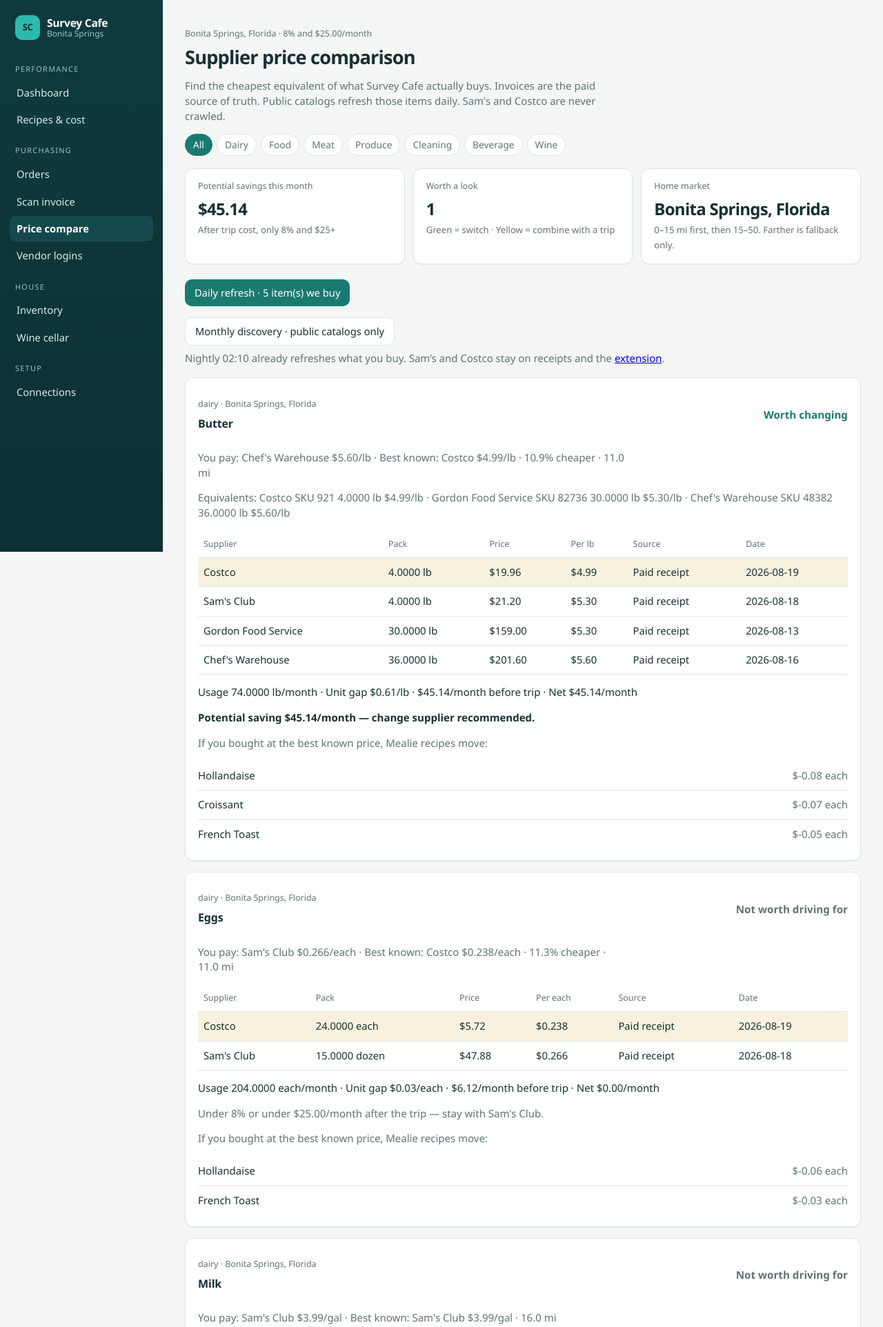
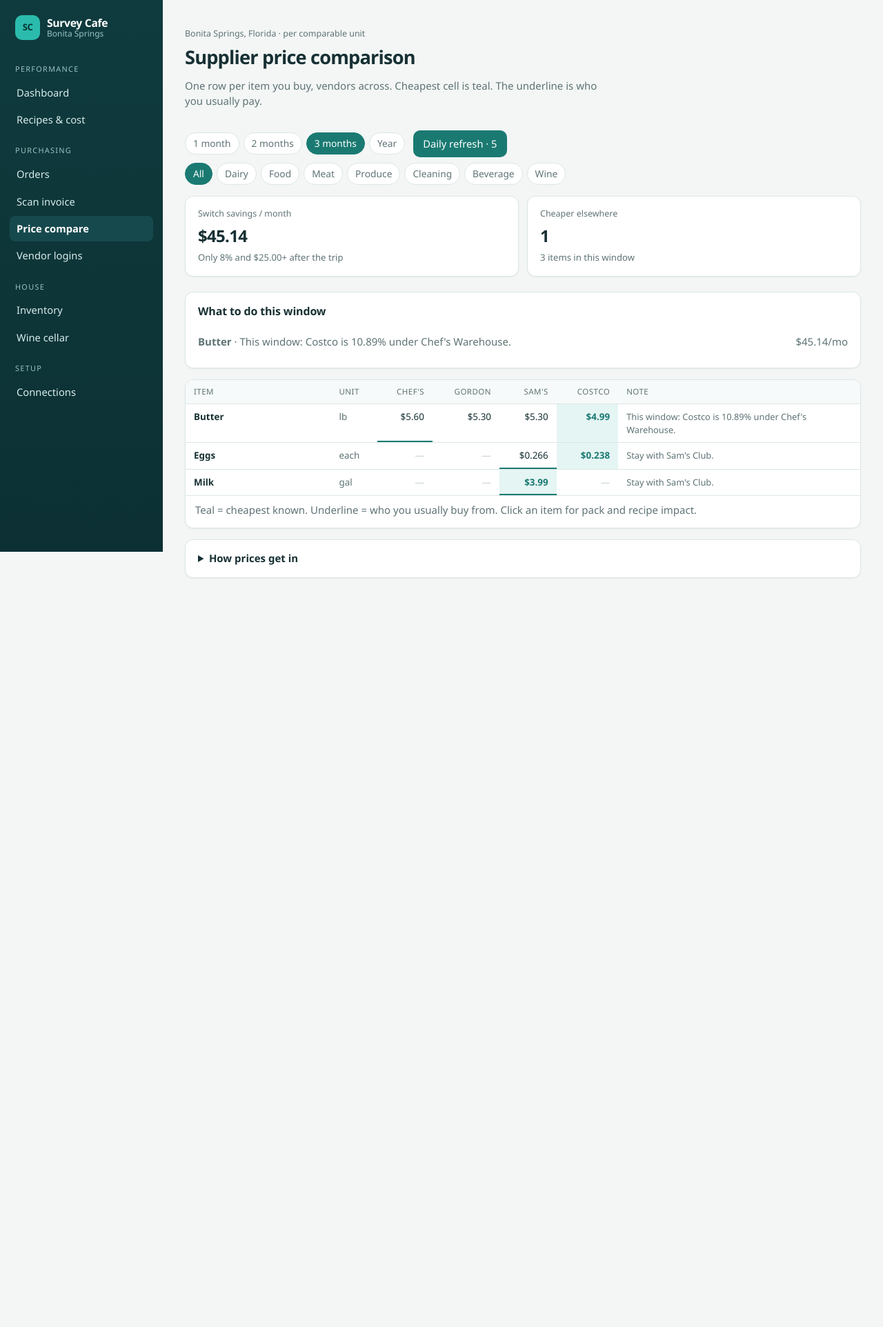
Before and after one commit to paulcrepin76-star/c, a FastAPI app: page /purchasing in a window 1280 px wide. Shown: the top 1924 px of the page at 69% size. After the commit the page ends 838 px from the top, so only its background shows below. Run offline with FastAPI, Linux system fonts and the light colour scheme.

Commit message:
Turn price compare into a compact vendor grid.
Items you buy sit in A–Z rows, stores are columns, and 1 / 2 / 3 month plus year pills filter the quotes. A short note flags when another vendor was cheaper this window or earlier in the year.

Co-authored-by: paulcrepin76-star <paulcrepin76-star@users.noreply.github.com>

```diff
--- a/apps/resto-core/app/main.py
+++ b/apps/resto-core/app/main.py
@@ -14,7 +14,7 @@ from app.connect_routes import router as connect_router
 from app.db import Base, SessionLocal, engine
 from app.matching import match_sellables
 from app.paperless_hook import ensure_paperless_sync_workflow
-from app.purchasing import backfill_purchase_prices, ensure_purchasing
+from app.purchasing import backfill_purchase_prices, ensure_purchasing, vendor_short
 from app.catalog import ensure_catalog_suppliers
 from app.collector import source_label
 from app.schema import ensure_schema
@@ -40,6 +40,7 @@ def _unit_cost(value) -> str:
 
 templates.env.filters["unitcost"] = _unit_cost
 templates.env.filters["sourcelabel"] = source_label
+templates.env.filters["vendorshort"] = vendor_short
 
 
 @asynccontextmanager
--- a/apps/resto-core/app/static/style.css
+++ b/apps/resto-core/app/static/style.css
@@ -292,6 +292,53 @@ code {
 .badge-maybe { color: #9a6b12; font-size: 0.95rem; }
 .badge-stay { color: var(--muted); font-size: 0.95rem; }
 .empty-chart { color: var(--muted); padding: 48px 12px; text-align: center; }
+.toolbar { display: flex; flex-wrap: wrap; gap: 12px; align-items: center; justify-content: flex-end; }
+.compact-kpis { margin-top: 16px; }
+.tips { margin-top: 8px; }
+.compare-card { padding: 0; overflow: hidden; }
+.compare-wrap { overflow-x: auto; }
+.compare { width: 100%; border-collapse: collapse; font-size: 0.84rem; margin: 0; }
+.compare th, .compare td {
+  text-align: left;
+  padding: 9px 12px;
+  border-bottom: 1px solid var(--line);
+  vertical-align: top;
+}
+.compare thead th {
+  font-size: 0.72rem;
+  letter-spacing: 0.04em;
+  text-transform: uppercase;
+  background: #f7fafa;
+  position: sticky;
+  top: 0;
+}
+.compare th.vendor, .compare td.cost { text-align: right; font-variant-numeric: tabular-nums; }
+.compare td.item, .compare th.item {
+  position: sticky;
+  left: 0;
+  background: #fff;
+  min-width: 168px;
+  z-index: 1;
+}
+.compare thead th.item { background: #f7fafa; z-index: 2; }
+.compare td.item { font-weight: 600; }
+.compare td.item summary { cursor: pointer; list-style: none; }
+.compare td.item summary::-webkit-details-marker { display: none; }
+.compare td.item details p { margin: 8px 0 0; font-weight: 400; }
+.compare td.best { background: var(--accent-soft); color: var(--accent); font-weight: 700; }
+.compare td.you:not(.empty) { box-shadow: inset 0 -2px 0 var(--accent); }
+.compare td.empty { color: #c5d0cf; }
+.compare td.note {
+  color: var(--muted);
+  font-size: 0.8rem;
+  white-space: normal;
+  min-width: 220px;
+  max-width: 280px;
+}
+.legend { padding: 10px 14px 14px; margin: 0; }
+.collectors-details { margin-top: 16px; }
+.collectors-details summary { cursor: pointer; font-weight: 650; }
+.collectors-details .wide { margin-top: 12px; }
 @media (max-width: 980px) {
   body.app { grid-template-columns: 1fr; }
   .sidebar {
--- a/apps/resto-core/app/templates/base.html
+++ b/apps/resto-core/app/templates/base.html
@@ -7,7 +7,7 @@
   <meta name="apple-mobile-web-app-title" content="Survey Cafe">
   <meta name="theme-color" content="#0f3b3e">
   <title>{% block title %}Survey Cafe{% endblock %}</title>
-  <link rel="stylesheet" href="/static/style.css?v=4">
+  <link rel="stylesheet" href="/static/style.css?v=5">
 </head>
 <body class="app">
   <aside class="sidebar">
--- a/apps/resto-core/app/templates/purchasing.html
+++ b/apps/resto-core/app/templates/purchasing.html
@@ -1,156 +1,128 @@
 {% extends "base.html" %}
-{% block title %}Purchasing{% endblock %}
+{% block title %}Price compare{% endblock %}
 {% block content %}
-<p class="eyebrow">{{ board.market }} · {{ board.gap_pct_threshold }}% and {{ board.stay_threshold | money }}/month</p>
+{% set period_label = {30: '1 month', 60: '2 months', 90: '3 months', 365: 'Year'} %}
+<div class="page-head">
+  <div>
+    <p class="eyebrow">{{ board.market }} · per comparable unit</p>
     <h1>Supplier price comparison</h1>
-<p class="lede">Find the cheapest equivalent of what Survey Cafe actually buys. Invoices are the paid source of truth. Public catalogs refresh those items daily. Sam's and Costco are never crawled.</p>
+    <p class="lede">One row per item you buy, vendors across. Cheapest cell is teal. The underline is who you usually pay.</p>
+  </div>
+  <div class="toolbar">
+    <nav class="period" aria-label="Date range">
+      {% for n in compare_days %}
+      <a href="/purchasing?days={{ n }}{% if board.category %}&amp;category={{ board.category }}{% endif %}" class="{% if board.days == n %}on{% endif %}">{{ period_label.get(n, n) }}</a>
+      {% endfor %}
+    </nav>
+    <form method="post" action="/purchasing/scan" class="inline">
+      <input type="hidden" name="mode" value="refresh">
+      <input type="hidden" name="days" value="{{ board.days }}">
+      <input type="hidden" name="category" value="{{ board.category }}">
+      <button type="submit" class="btn">Daily refresh · {{ relevant_count }}</button>
+    </form>
+  </div>
+</div>
 {% if flash_ok %}<div class="flash ok">{{ flash_ok }}</div>{% endif %}
 {% if flash_err %}<div class="flash err">{{ flash_err }}</div>{% endif %}
 
 <nav class="period" aria-label="Category">
-  <a href="/purchasing" class="{% if not board.category %}on{% endif %}">All</a>
+  <a href="/purchasing?days={{ board.days }}" class="{% if not board.category %}on{% endif %}">All</a>
   {% for name in categories %}
     {% if name %}
-    <a href="/purchasing?category={{ name }}" class="{% if board.category == name %}on{% endif %}">{{ name | capitalize }}</a>
+    <a href="/purchasing?days={{ board.days }}&amp;category={{ name }}" class="{% if board.category == name %}on{% endif %}">{{ name | capitalize }}</a>
     {% endif %}
   {% endfor %}
 </nav>
 
-<section class="kpis">
+<section class="kpis compact-kpis">
   <article>
-    <span>Potential savings this month</span>
+    <span>Switch savings / month</span>
     <strong>{{ board.monthly_total | money }}</strong>
-    <em>After trip cost, only 8% and $25+</em>
+    <em>Only 8% and {{ board.stay_threshold | money }}+ after the trip</em>
   </article>
   <article>
-    <span>Worth a look</span>
+    <span>Cheaper elsewhere</span>
     <strong>{{ board.cheaper_elsewhere }}</strong>
-    <em>Green = switch · Yellow = combine with a trip</em>
-  </article>
-  <article>
-    <span>Home market</span>
-    <strong>{{ board.market }}</strong>
-    <em>0–15 mi first, then 15–50. Farther is fallback only.</em>
+    <em>{{ board.cards | length }} items in this window</em>
   </article>
 </section>
 
-<form method="post" action="/purchasing/scan" class="inline" style="margin-bottom: 16px;">
-  <input type="hidden" name="mode" value="refresh">
-  <button type="submit" class="btn">Daily refresh · {{ relevant_count }} item(s) we buy</button>
-</form>
-<form method="post" action="/purchasing/scan" class="inline" style="margin-bottom: 16px;">
-  <input type="hidden" name="mode" value="discovery">
-  <button type="submit" class="btn secondary">Monthly discovery · public catalogs only</button>
-  <span class="muted">Nightly 02:10 already refreshes what you buy. Sam’s and Costco stay on receipts and the <a href="/collector">extension</a>{% if sams_connected %} — Sam’s is connected for invoices, not for crawling{% endif %}.</span>
-</form>
+{% if board.tips %}
+<div class="card tips">
+  <h2>What to do this window</h2>
+  <ul class="plain">
+    {% for card in board.tips %}
+    <li>
+      <span><b>{{ card.product.name }}</b> · {{ card.hint }}</span>
+      <span>{{ card.net | money }}/mo</span>
+    </li>
+    {% endfor %}
+  </ul>
+</div>
+{% endif %}
 
 {% if not board.cards %}
 <div class="card">
-  <h2>Waiting on comparable packs</h2>
-  <p>Photograph a Chef's / Sam's invoice, or install the collector extension and search butter on Sam's while you are logged in.</p>
-  <p><a class="btn" href="/invoices/scan">Photograph an invoice</a> <a class="btn secondary" href="/collector">Install collector</a></p>
+  <h2>No comparable packs in this window</h2>
+  <p>Photograph a Chef’s / Sam’s invoice, or open vendor logins so prices can fill in.</p>
+  <p><a class="btn" href="/invoices/scan">Scan invoice</a> <a class="btn secondary" href="/collector">Vendor logins</a></p>
 </div>
-{% endif %}
-
-{% for card in board.cards %}
-<article class="card">
-  <div class="row-head">
-    <div>
-      <p class="eyebrow">{{ card.product.purchasing_category or card.product.category }} · {{ card.market_label }}</p>
-      <h2>{{ card.product.name }}</h2>
-    </div>
-    {% if card.trip_class == "go" %}
-      <strong class="badge-switch">Worth changing</strong>
-    {% elif card.trip_class == "maybe" %}
-      <strong class="badge-maybe">Maybe — combine with a trip</strong>
 {% else %}
-      <strong class="badge-stay">Not worth driving for</strong>
-    {% endif %}
-  </div>
-  <p class="lede">
-    You pay: {{ card.current.supplier.name if card.current.supplier else "Unknown" }}
-    {{ card.current.unit_cost_compare | unitcost }}/{{ card.compare_unit }}
-    {% if card.current.source != "invoice" %}<em>({{ card.current.source | sourcelabel }})</em>{% endif %}
-    · Best known: {{ card.cheapest.supplier.name if card.cheapest.supplier else "Unknown" }}
-    {{ card.cheapest.unit_cost_compare | unitcost }}/{{ card.compare_unit }}
-    {% if card.gap > 0 %}
-    · {{ card.gap_pct | pct }} cheaper
-    {% endif %}
-    {% if card.miles and card.miles > 0 %}
-    · {{ card.miles }} mi
-    {% endif %}
-  </p>
-  {% if card.equivalents %}
-  <p class="muted">
-    Equivalents:
-    {% for eq in card.equivalents %}
-      {{ eq.supplier }}{% if eq.sku %} SKU {{ eq.sku }}{% endif %}
-      {% if eq.pack %} {{ eq.pack }}{% endif %}
-      {% if eq.unit_cost %} {{ eq.unit_cost | unitcost }}/{{ card.compare_unit }}{% endif %}{% if not loop.last %} · {% endif %}
-    {% endfor %}
-  </p>
-  {% endif %}
-  <table class="wide">
+<div class="card compare-card">
+  <div class="compare-wrap">
+    <table class="compare">
       <thead>
         <tr>
-        <th>Supplier</th>
-        <th>Pack</th>
-        <th>Price</th>
-        <th>Per {{ card.compare_unit }}</th>
-        <th>Source</th>
-        <th>Date</th>
+          <th class="item">Item</th>
+          <th>Unit</th>
+          {% for vendor in board.vendors %}
+          <th class="vendor">{{ vendor.name | vendorshort }}</th>
+          {% endfor %}
+          <th>Note</th>
         </tr>
       </thead>
       <tbody>
-    {% for offer in card.offers %}
-      <tr class="{% if offer.id == card.cheapest.id %}warn{% endif %}">
-        <td>{{ offer.supplier.name if offer.supplier else "Unknown" }}{% if offer.location_label %} <span class="muted">{{ offer.location_label }}</span>{% endif %}</td>
-        <td>{{ offer.pack_qty }} {{ offer.pack_unit }}</td>
-        <td>{{ offer.pack_price | money }}</td>
-        <td>{{ offer.unit_cost_compare | unitcost }}</td>
-        <td>{{ offer.source | sourcelabel }}{% if offer.is_discounted %} promo{% endif %}</td>
-        <td>{{ offer.purchased_on or "—" }}</td>
-      </tr>
+      {% for card in board.cards %}
+        <tr>
+          <td class="item">
+            <details>
+              <summary>{{ card.product.name }}</summary>
+              <p class="muted">
+                You pay {{ card.current.supplier.name if card.current.supplier else "—" }}
+                {{ card.current.unit_cost_compare | unitcost }}/{{ card.compare_unit }}
+                · Best {{ card.cheapest.supplier.name if card.cheapest.supplier else "—" }}
+                {{ card.cheapest.unit_cost_compare | unitcost }}
+                {% if card.recommend == "switch" %} · Worth changing{% elif card.recommend == "consider" %} · Maybe — combine with a trip{% endif %}
+              </p>
+              {% if card.impacts %}
+              <p class="muted">Recipes: {% for impact in card.impacts %}{{ impact.recipe }} {{ impact.delta | money }}{% if not loop.last %} · {% endif %}{% endfor %}</p>
+              {% endif %}
+            </details>
+          </td>
+          <td class="muted">{{ card.compare_unit }}</td>
+          {% for vendor in board.vendors %}
+            {% set offer = card.cells.get(vendor.id) %}
+            {% if offer %}
+            <td class="cost {% if offer.id == card.cheapest.id %}best{% endif %} {% if offer.id == card.current.id %}you{% endif %}" title="{{ offer.pack_qty }} {{ offer.pack_unit }} · {{ offer.source | sourcelabel }} · {{ offer.purchased_on or '—' }}">
+              {{ offer.unit_cost_compare | unitcost }}
+            </td>
+            {% else %}
+            <td class="cost empty">—</td>
+            {% endif %}
           {% endfor %}
-    {% for offer in card.benchmark %}
-      <tr>
-        <td>{{ offer.supplier.name if offer.supplier else "Benchmark" }}</td>
-        <td>{{ offer.pack_qty }} {{ offer.pack_unit }}</td>
-        <td>{{ offer.pack_price | money }}</td>
-        <td>{{ offer.unit_cost_compare | unitcost }}</td>
-        <td>{{ offer.source | sourcelabel }}</td>
-        <td>{{ offer.purchased_on or "—" }}</td>
+          <td class="note">{{ card.hint }}</td>
         </tr>
       {% endfor %}
       </tbody>
     </table>
-  <p>
-    Usage {{ card.usage }} {{ card.compare_unit }}/month
-    · Unit gap {{ card.gap | money }}/{{ card.compare_unit }}
-    · {{ card.monthly | money }}/month before trip
-    · Net {{ card.net | money }}/month
-  </p>
-  {% if card.recommend == "switch" %}
-    <p><b>Potential saving {{ card.net | money }}/month — change supplier recommended.</b></p>
-  {% elif card.recommend == "consider" %}
-    <p><b>{{ card.cheapest.supplier.name }} looks cheaper ({{ card.cheapest.source | sourcelabel }}).</b> Confirm the pack, the trip, and whether the cafe will actually buy it.</p>
-  {% elif card.gap > 0 %}
-    <p class="muted">Under 8% or under {{ board.stay_threshold | money }}/month after the trip — stay with {{ card.current.supplier.name if card.current.supplier else "the current supplier" }}.</p>
+  </div>
+  <p class="muted legend">Teal = cheapest known. Underline = who you usually buy from. Click an item for pack and recipe impact.</p>
+</div>
 {% endif %}
-  {% if card.impacts %}
-    <p class="muted">If you bought at the best known price, Mealie recipes move:</p>
-    <ul class="plain">
-      {% for impact in card.impacts %}
-      <li>{{ impact.recipe }} <span>{{ impact.delta | money }} each</span></li>
-      {% endfor %}
-    </ul>
-  {% endif %}
-</article>
-{% endfor %}
 
-<div class="card">
-  <h2>How prices get in</h2>
-  <p class="muted">Four adapters, one Postgres table. No CAPTCHA solving, no stealth browsers.</p>
+<details class="card collectors-details">
+  <summary>How prices get in</summary>
+  <p class="muted">Invoices first. Public catalogs refresh what you already buy. Sam’s and Costco are never crawled.</p>
   <table class="wide">
     <thead><tr><th>Source</th><th>Method</th><th>Why</th></tr></thead>
     <tbody>
@@ -163,6 +135,14 @@
     {% endfor %}
     </tbody>
   </table>
-  <p><a class="btn" href="/collector">Open the Price Collector</a></p>
-</div>
+  <p>
+    <a class="btn secondary" href="/collector">Open vendor logins</a>
+    <form method="post" action="/purchasing/scan" class="inline" style="display:inline">
+      <input type="hidden" name="mode" value="discovery">
+      <input type="hidden" name="days" value="{{ board.days }}">
+      <input type="hidden" name="category" value="{{ board.category }}">
+      <button type="submit" class="btn secondary">Monthly discovery</button>
+    </form>
+  </p>
+</details>
 {% endblock %}
```
Also changed, not shown: apps/resto-core/app/api.py (+4 -3 lines), apps/resto-core/app/purchasing.py (+106 -8 lines), apps/resto-core/app/web.py (+18 -5 lines), apps/resto-core/tests/test_pages.py (+2 -0 lines), apps/resto-core/tests/test_purchasing.py (+3 -0 lines). Lines whose indentation alone changed are shown as unchanged.
